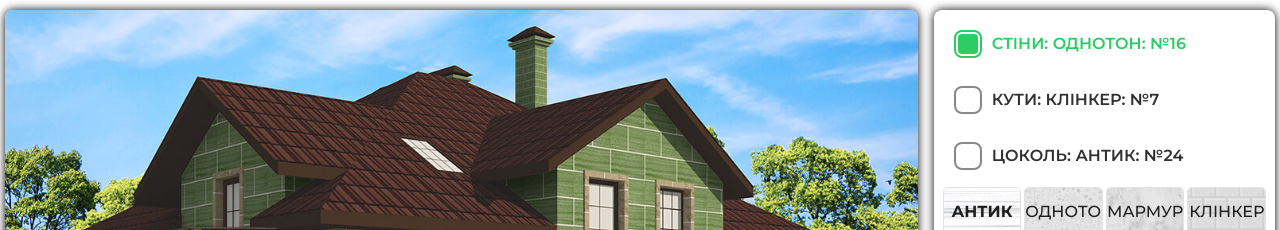
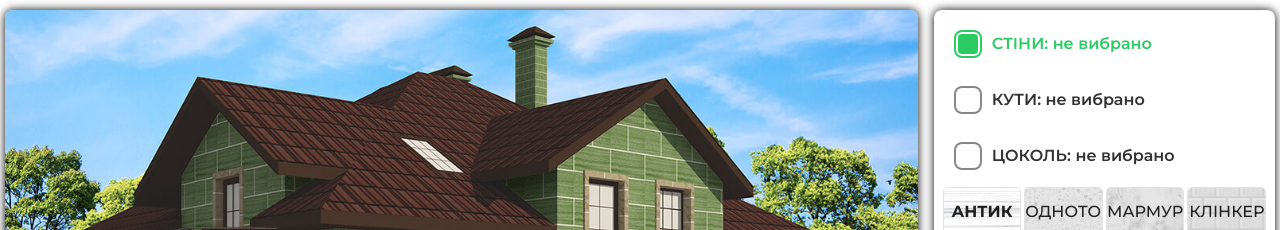
Before and after one commit to Andry-sheer/House_constructor, a React (Vite) app: page / in a window 1280 px wide. Shown: the top 230 px of the page. Built offline with nearby package versions, Linux system fonts and the light colour scheme.

Commit message:
add function for change title of name for (tabs wall, angles, corner)

```diff
--- a/src/components/Control/Control.tsx
+++ b/src/components/Control/Control.tsx
@@ -33,21 +33,16 @@ export const Control = ({ activeLayer, setActiveLayer }: ActiveLayer) => {
 
   const [materials, setMaterials] = useState<TypeMaterial[]>(colorArray[tab]);
 
-  // type TypeItem = {
-  //   isSelect: boolean
-  //   id: number
-  //   name: string
-  //   img: string
-  // }
 
-  // const handleClickColor = (item): TypeItem => {
-  //   if (item.isSelect === 'true')
-  //   console.log(`item: ${item.isSelect}`)
-  // }
-
-useEffect(() => {
-  setMaterials(colorArray[tab].map(item => ({ ...item, isSelect: false })));
-}, [tab]);
+const [selectedMaterials, setSelectedMaterials] = useState<{
+  wall: TypeMaterial | null;
+  angles: TypeMaterial | null;
+  corner: TypeMaterial | null;
+}>({
+  wall: null,
+  angles: null,
+  corner: null,
+});
 
 
 const handleClickColor = (clickedItem: TypeMaterial) => {
@@ -55,9 +50,16 @@ const handleClickColor = (clickedItem: TypeMaterial) => {
     item.id === clickedItem.id ? { ...item, isSelect: true } : { ...item, isSelect: false }
   );
   setMaterials(updatedMaterials);
+
+    setSelectedMaterials(prev => ({
+    ...prev,
+    [activeLayer]: clickedItem
+  }));
 };
 
-
+useEffect(() => {
+  setMaterials(colorArray[tab].map(item => ({ ...item, isSelect: false })));
+}, [tab]);
 
 
   return (
@@ -70,7 +72,7 @@ const handleClickColor = (clickedItem: TypeMaterial) => {
           <div className={styles.checkBox}>
             {activeLayer === 'wall' && <span className={styles.checkBoxChecked}></span>}
           </div>
-          {`СТІНИ: ОДНОТОН: №16`}
+          {`СТІНИ: ${selectedMaterials.wall ? `${selectedMaterials.wall.name}${selectedMaterials.wall.id}` : "не вибрано"}`}
         </div>
 
         <div
@@ -80,7 +82,7 @@ const handleClickColor = (clickedItem: TypeMaterial) => {
           <div className={styles.checkBox}>
             {activeLayer === 'angles' && <span className={styles.checkBoxChecked}></span>}
           </div>
-          {`КУТИ: КЛІНКЕР: №7`}
+          {`КУТИ: ${selectedMaterials.angles ? `${selectedMaterials.angles.name}${selectedMaterials.angles.id}` : "не вибрано"}`}
         </div>
 
         <div
@@ -90,7 +92,7 @@ const handleClickColor = (clickedItem: TypeMaterial) => {
           <div className={styles.checkBox}>
             {activeLayer === 'corner' && <span className={styles.checkBoxChecked}></span>}
           </div>
-          {`ЦОКОЛЬ: АНТИК: №24`}
+          {`ЦОКОЛЬ: ${selectedMaterials.corner ? `${selectedMaterials.corner.name}${selectedMaterials.corner.id}` : "не вибрано"}`}
         </div>
 
       </div>
```
